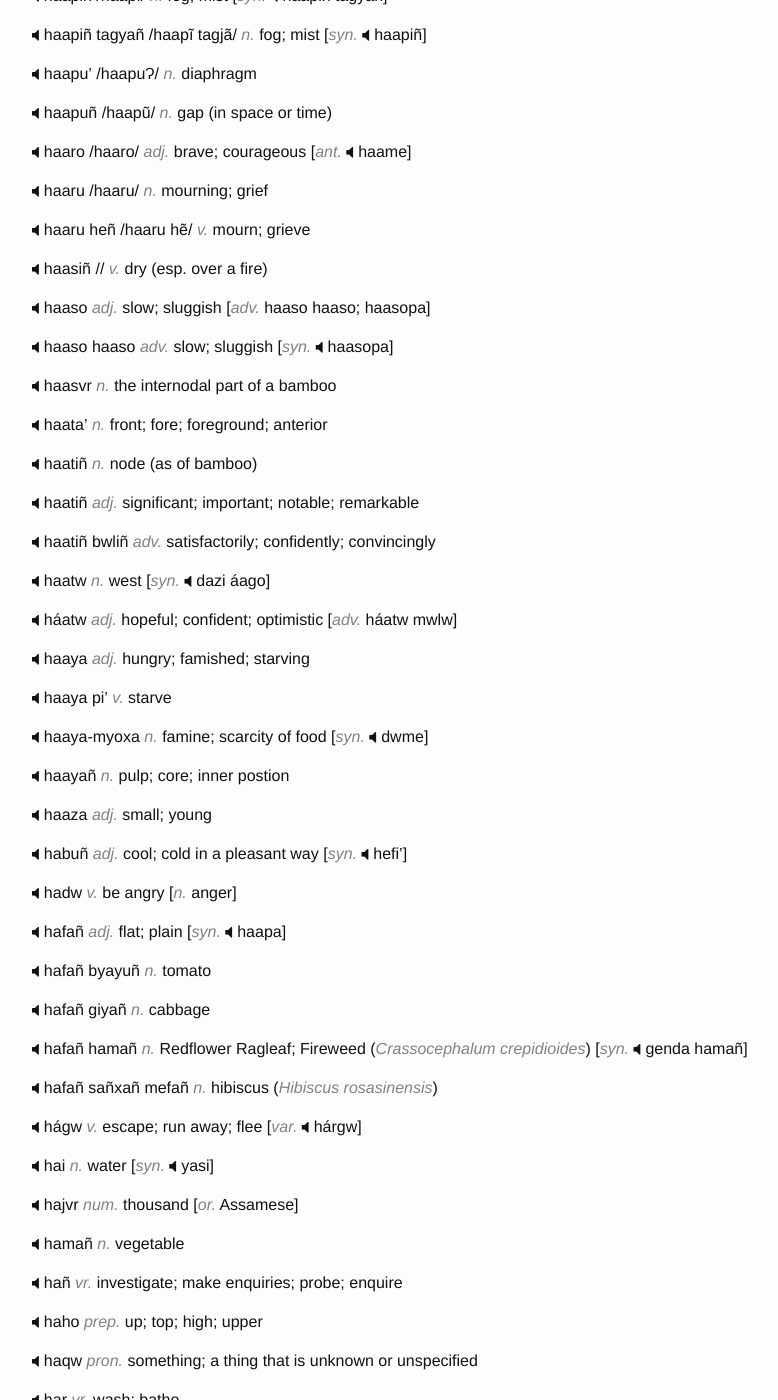
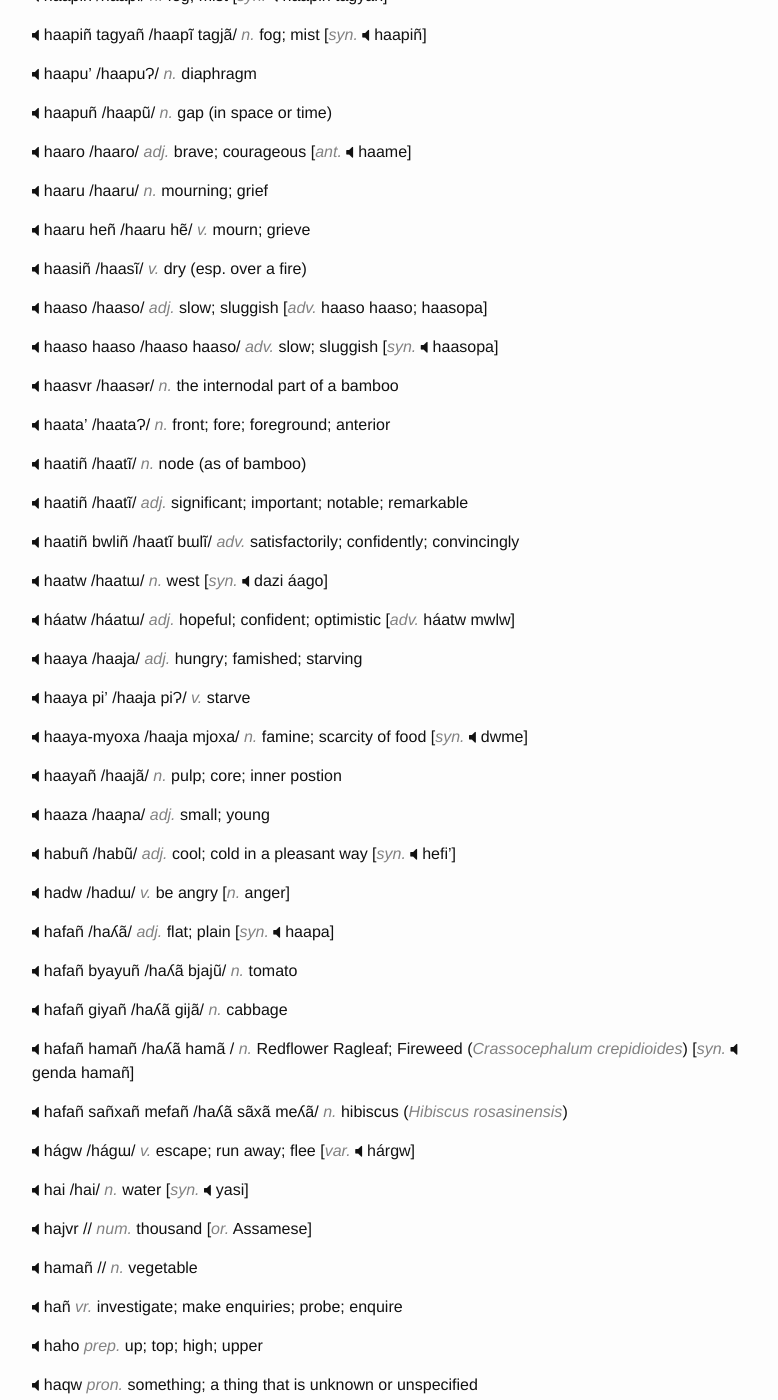
Before and after one commit to hacksparrow/language.apatani.org, a Jekyll site: the page built from dictionary/h.md, in a window 1280 px wide and 1400 px high, scrolled down 1273 px. Shown: the whole window, without its empty margins (238-1016 px from the left). Built offline with Jekyll 4.4.1, drawn with Linux system fonts in a browser that asks for light colours; nearby versions of some CDN libraries; comment, search, counter and statistics services are not loaded.

Commit message:
Update h.md

```diff
--- a/dictionary/h.md
+++ b/dictionary/h.md
@@ -102,82 +102,82 @@ __haaru__	/haaru/ _n._	mourning; grief
 __haaru heñ__	/haaru hẽ/ _v._	mourn; grieve
 
 
-__haasiñ__	// _v._	dry (esp. over a fire)
+__haasiñ__	/haasĩ/ _v._	dry (esp. over a fire)
 
 
-__haaso__	_adj._	slow; sluggish	[_adv._	haaso haaso; haasopa]
+__haaso__	/haaso/ _adj._	slow; sluggish	[_adv._	haaso haaso; haasopa]
 
 
-__haaso haaso__	_adv._	slow; sluggish	[_syn._	haasopa]
+__haaso haaso__	/haaso haaso/ _adv._	slow; sluggish	[_syn._	haasopa]
 
 
-__haasvr__	_n._	the internodal part of a bamboo
+__haasvr__	/haasǝr/ _n._	the internodal part of a bamboo
 
 
-__haata'__	_n._	front; fore; foreground; anterior
+__haata'__	/haataɁ/ _n._	front; fore; foreground; anterior
 
 
-__haatiñ__	_n._	node (as of bamboo)
+__haatiñ__	/haatĩ/ _n._	node (as of bamboo)
 
 
-__haatiñ__	_adj._	significant; important; notable; remarkable
+__haatiñ__	/haatĩ/ _adj._	significant; important; notable; remarkable
 
 
-__haatiñ bwliñ__	_adv._	satisfactorily; confidently; convincingly
+__haatiñ bwliñ__	/haatĩ bɯlĩ/ _adv._	satisfactorily; confidently; convincingly
 
 
-__haatw__	_n._	west	[_syn._	dazi áago]
+__haatw__	/haatɯ/ _n._	west	[_syn._	dazi áago]
 
 
-__háatw__	_adj._	hopeful; confident; optimistic	[_adv._	háatw mwlw]
+__háatw__	/háatɯ/ _adj._	hopeful; confident; optimistic	[_adv._	háatw mwlw]
 
 
-__haaya__	_adj._	hungry; famished; starving
+__haaya__	/haaja/ _adj._	hungry; famished; starving
 
 
-__haaya pi'__	_v._	starve
+__haaya pi'__	/haaja piɁ/ _v._	starve
 
 
-__haaya-myoxa__	_n._	famine; scarcity of food	[_syn._	dwme]
+__haaya-myoxa__	/haaja mjoxa/ _n._	famine; scarcity of food	[_syn._	dwme]
 
 
-__haayañ__	_n._	pulp; core; inner postion
+__haayañ__	/haajã/ _n._	pulp; core; inner postion
 
 
-__haaza__	_adj._	small; young
+__haaza__	/haaɲa/ _adj._	small; young
 
 
-__habuñ__	_adj._	cool; cold in a pleasant way	[_syn._	hefi']
+__habuñ__	/habũ/ _adj._	cool; cold in a pleasant way	[_syn._	hefi']
 
 
-__hadw__	_v._	be angry	[_n._	anger]
+__hadw__	/hadɯ/ _v._	be angry	[_n._	anger]
 
 
-__hafañ__	_adj._	flat; plain	[_syn._	haapa]
+__hafañ__	/haʎã/ _adj._	flat; plain	[_syn._	haapa]
 
 
-__hafañ byayuñ__	_n._	tomato
+__hafañ byayuñ__	/haʎã bjajũ/ _n._	tomato
 
 
-__hafañ giyañ__	_n._	cabbage
+__hafañ giyañ__	/haʎã gijã/ _n._	cabbage
 
 
-__hafañ hamañ__	_n._	Redflower Ragleaf; Fireweed (_Crassocephalum crepidioides_)	[_syn._	genda hamañ]
+__hafañ hamañ__	/haʎã hamã / _n._	Redflower Ragleaf; Fireweed (_Crassocephalum crepidioides_)	[_syn._	genda hamañ]
 
 
-__hafañ sañxañ mefañ__	_n._	hibiscus (_Hibiscus rosasinensis_)
+__hafañ sañxañ mefañ__	/haʎã sãxã meʎã/ _n._	hibiscus (_Hibiscus rosasinensis_)
 
 
-__hágw__	_v._	escape; run away; flee	[_var._	hárgw]
+__hágw__	/hágɯ/ _v._	escape; run away; flee	[_var._	hárgw]
 
 
-__hai__	_n._	water	[_syn._	yasi]
+__hai__	/hai/ _n._	water	[_syn._	yasi]
 
 
-__hajvr__	_num._	thousand	[_or._	Assamese]
+__hajvr__	// _num._	thousand	[_or._	Assamese]
 
 
-__hamañ__	_n._	vegetable
+__hamañ__	// _n._	vegetable
 
 
 __hañ__	_vr._	investigate; make enquiries; probe; enquire
```
